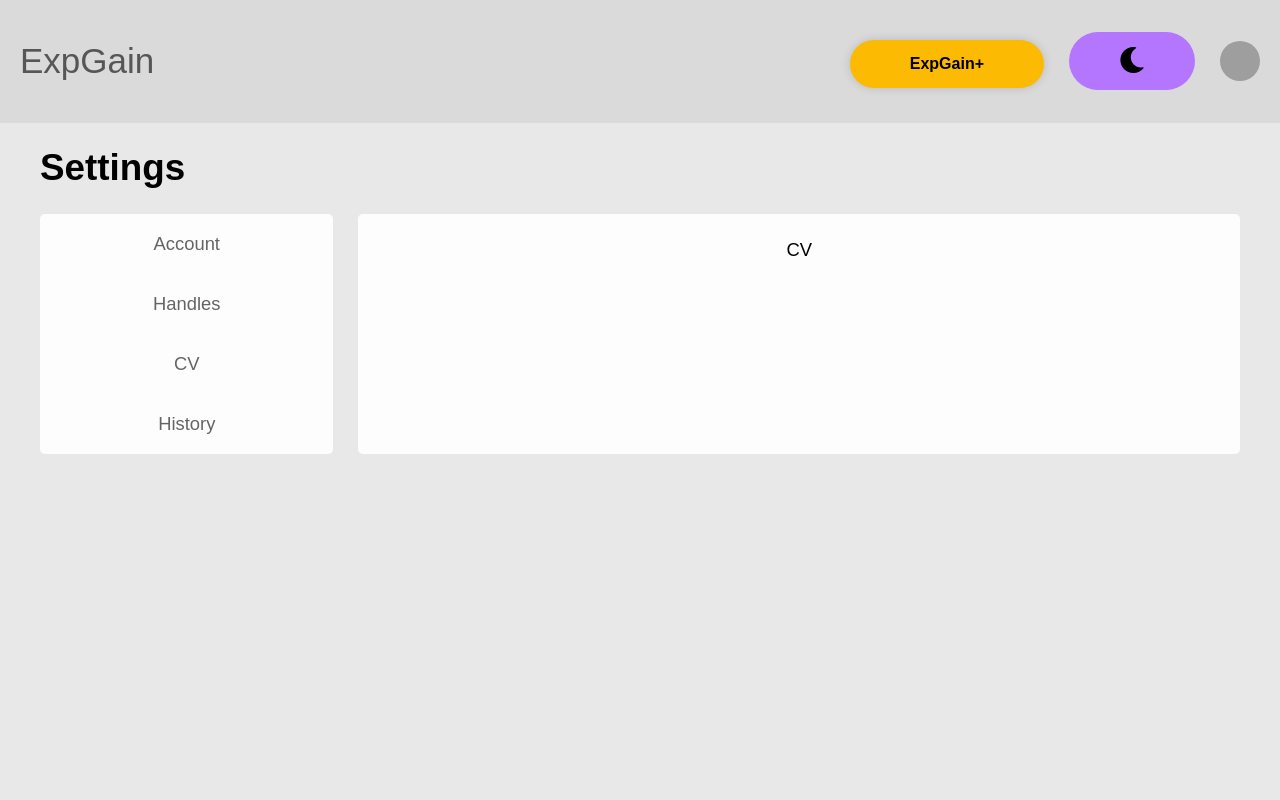
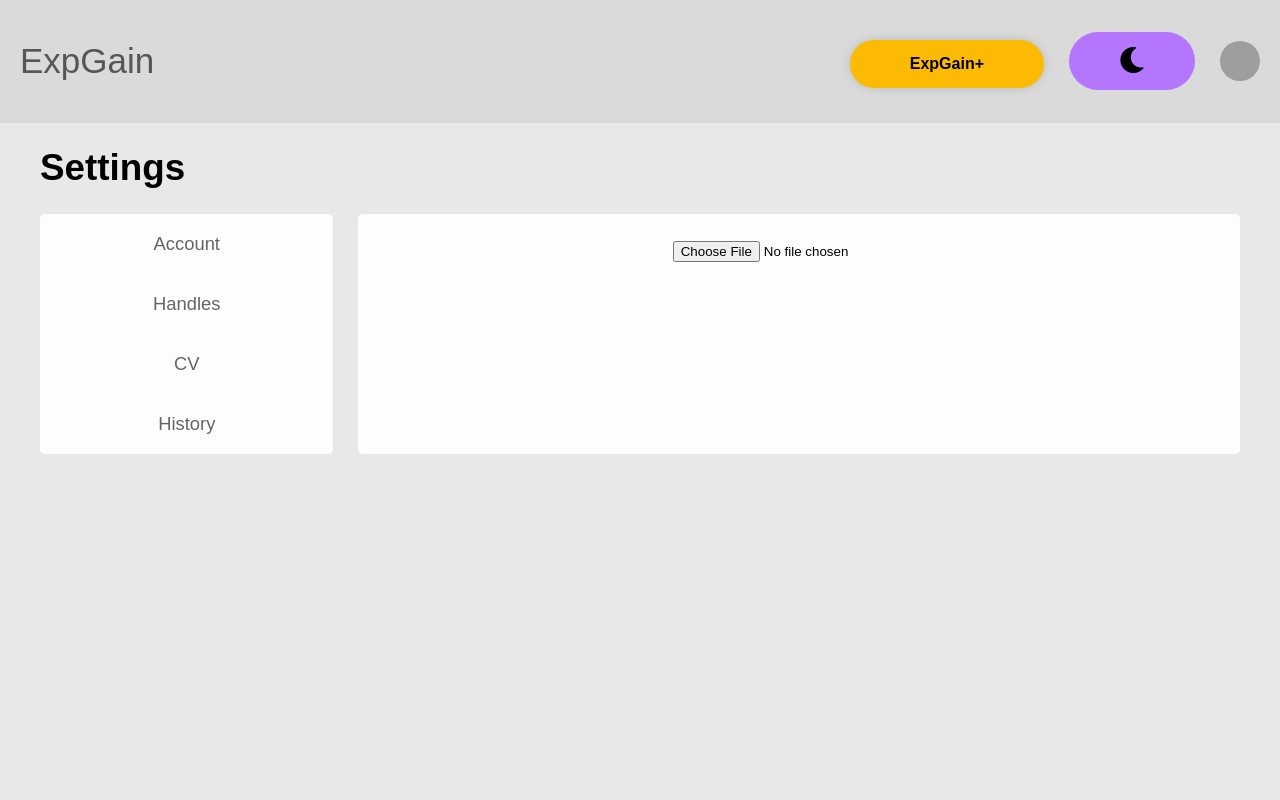
Before and after one commit to ViggoLagerstedtEkholm/expgain-frontend, a React (Create React App) app: page /settings in a window 1280 px wide. Both pictures are taken after a click on the item "CV". Shown: the top 800 px of the page. Built offline with nearby package versions, Linux system fonts and the light colour scheme; grey boxes are pictures that could not be loaded.

Commit message:
Updated.

```diff
--- a/src/Components/Pages/Settings/CV.tsx
+++ b/src/Components/Pages/Settings/CV.tsx
@@ -2,7 +2,9 @@ import React from 'react';
 
 function Cv() {
     return (
-        <div>CV</div>
+        <div>
+            <input type="file"/>
+        </div>
     );
 }
 
```
